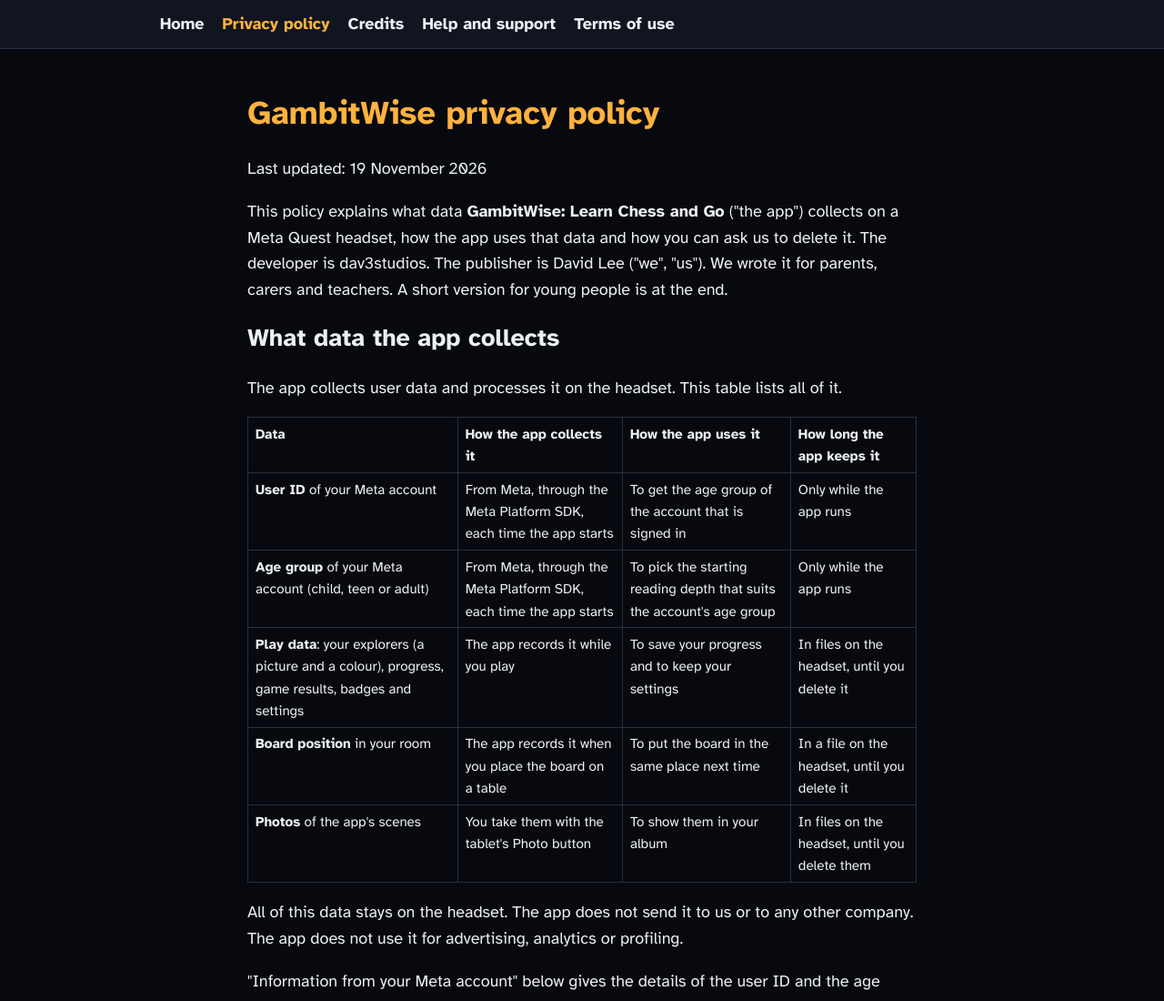
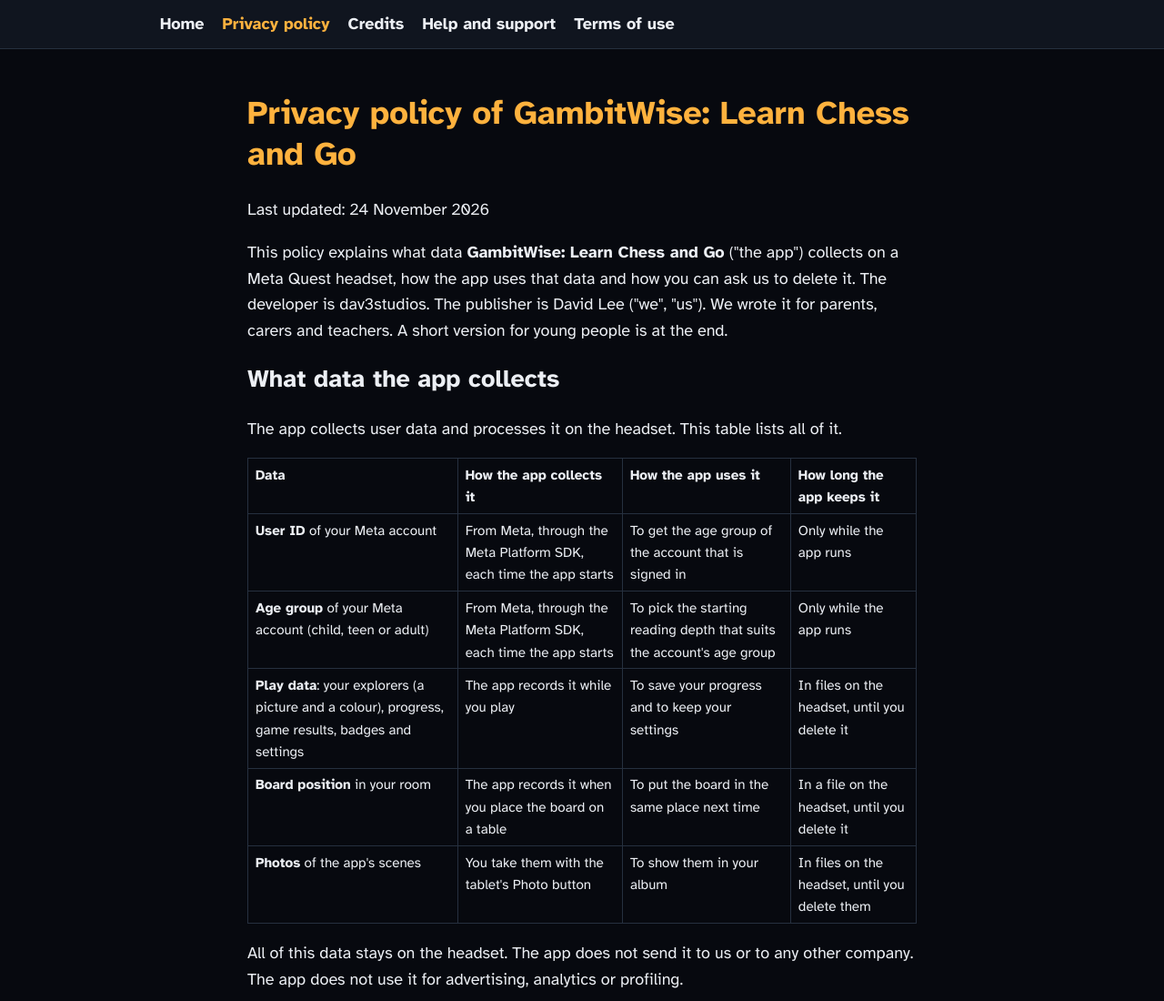
Before and after one commit to dhl84/gambitwise, a plain HTML site: page privacy.html in a window 1280 px wide. Shown: the top 1100 px of the page at 91% size. Drawn offline with Linux system fonts and the light colour scheme.

Commit message:
GambitWise website

```diff
--- a/privacy.html
+++ b/privacy.html
@@ -10,8 +10,8 @@
 <body>
 <header><nav><a href="index.html">Home</a> <a href="privacy.html" aria-current="page">Privacy policy</a> <a href="credits.html">Credits</a> <a href="support.html">Help and support</a> <a href="terms.html">Terms of use</a></nav></header>
 <main>
-<h1>GambitWise privacy policy</h1>
-<p>Last updated: 19 November 2026</p>
+<h1>Privacy policy of GambitWise: Learn Chess and Go</h1>
+<p>Last updated: 24 November 2026</p>
 <p>This policy explains what data <strong>GambitWise: Learn Chess and Go</strong> ("the app") collects on a Meta Quest headset, how the app uses that data and how you can ask us to delete it. The developer is dav3studios. The publisher is David Lee ("we", "us"). We wrote it for parents, carers and teachers. A short version for young people is at the end.</p>
 <h2>What data the app collects</h2>
 <p>The app collects user data and processes it on the headset. This table lists all of it.</p>
@@ -146,4 +146,4 @@
 </body>
 </html>
 
-<!-- publish 6998113ffe16 -->
+<!-- publish 8527d3a4165d -->
```
Also changed, not shown: terms.html (+1 -1 lines).
